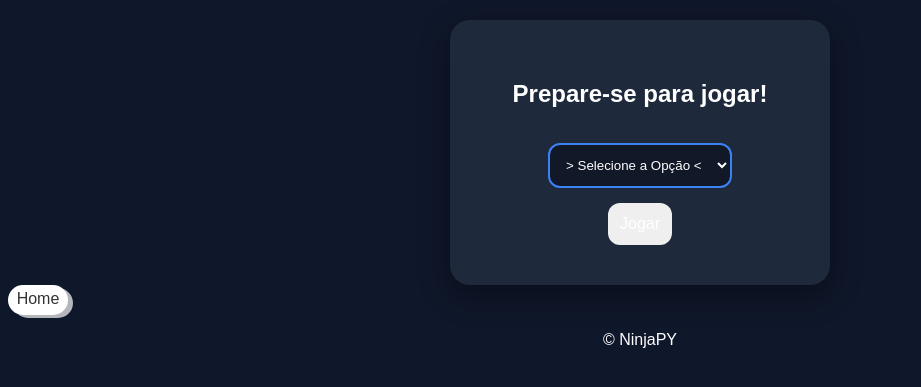
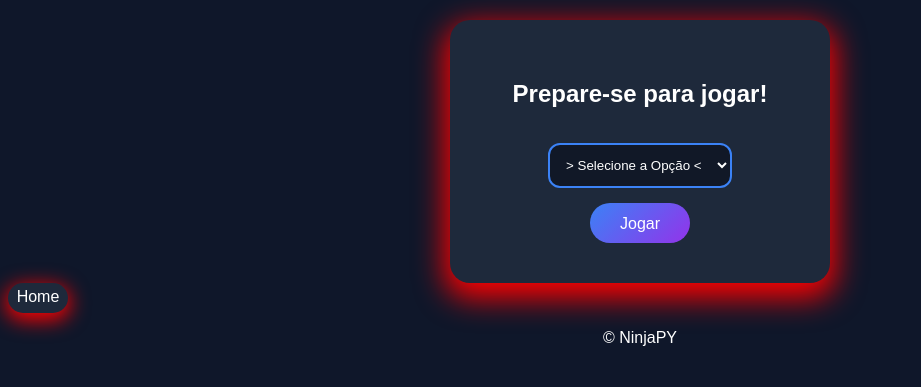
Before and after one commit to Pedro-Ramon2608/Jogos_Py, a Python web app: template app/templates/ped_pap_tes.html in a window 1280 px wide. Shown: the part 48-435 px from the top of the page, without its empty margins (0-921 px from the left). Run offline with Jinja, Linux system fonts and the light colour scheme; the template is opened without the code that fills it, so the values that code supplies are empty.

Commit message:
Update style.css

```diff
--- a/app/static/css/style.css
+++ b/app/static/css/style.css
@@ -7,6 +7,10 @@ body {
 a {
     text-decoration: none;
     color: white;
+}
+
+a:hover {
+    text-decoration: underline;
 }
 
 header {
@@ -25,8 +29,8 @@ footer {
 .lista-jogos {
     padding: 10px;
     border-radius: 20px;
-    background-color: rgb(2, 95, 182);
-    box-shadow: 10px 10px rgba(2, 95, 182, 0.664);
+    background-color: #1e293b;
+    box-shadow: 0 15px 30px 10px rgba(2, 95, 182, 0.664);
     width: 250px;
 }
 
@@ -41,7 +45,7 @@ footer {
     align-items: center;
     gap: 15px;
 
-    box-shadow: 0 10px 30px rgba(0, 0, 0, 0.4);
+    box-shadow: 0 10px 30px 5px red;
 }
 
 form {
@@ -62,16 +66,17 @@ select {
 }
 
 button {
+    background: linear-gradient(135deg, #3b82f6, #9333ea);
     padding: 12px;
 
     border: none;
-    border-radius: 12px;
-
-    background-color: linear-gradient(135deg, #3b82f6, #9333ea);
+    border-radius: 20px;
 
     color: white;
     font-size: 16px;
     cursor: pointer;
+    width: 100px;
+    height: 40px;
 
     transition: 0.3s;
 }
@@ -83,14 +88,16 @@ button:hover {
 .home {
     width: 50px;
     height: 20px;
-    background-color: white;
+
+    background-color: #1e293b;
     padding: 5px;
     border-radius: 15px;
-    box-shadow: 5px 3px rgba(255, 255, 255, 0.685);
+    box-shadow: 0 5px 20px 2px red;
+
     display: flex;
     justify-content: center;
 }
 
 .btn-home {
-    color: #333;
+    color: white;
 }
```
